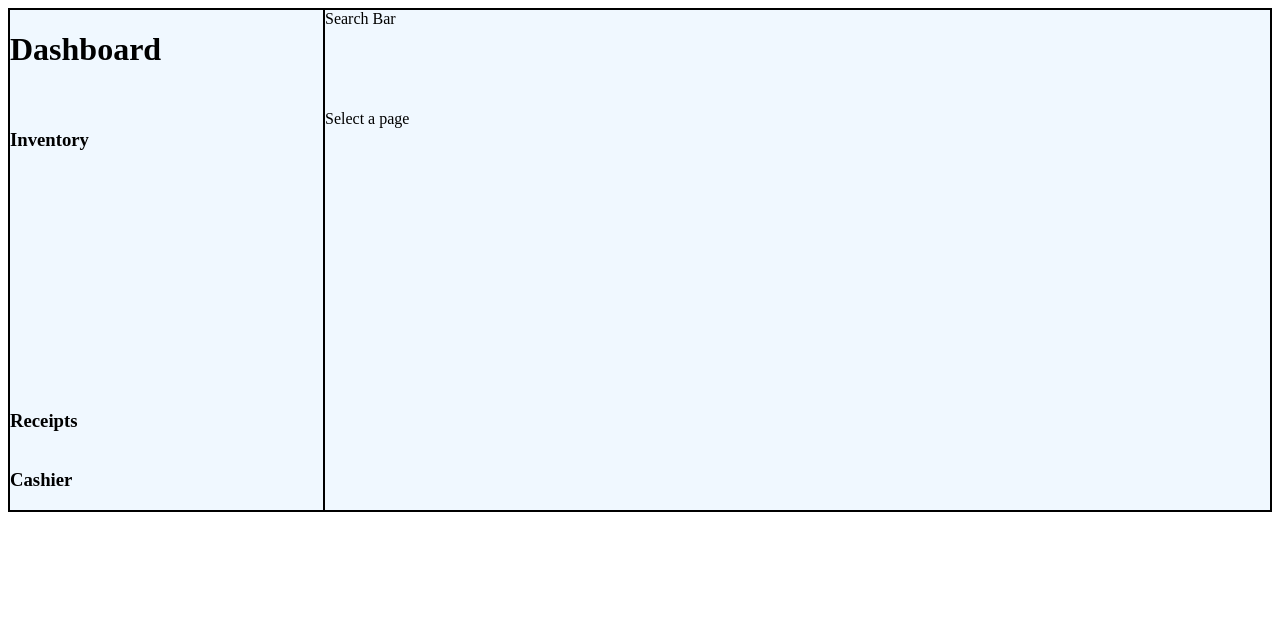
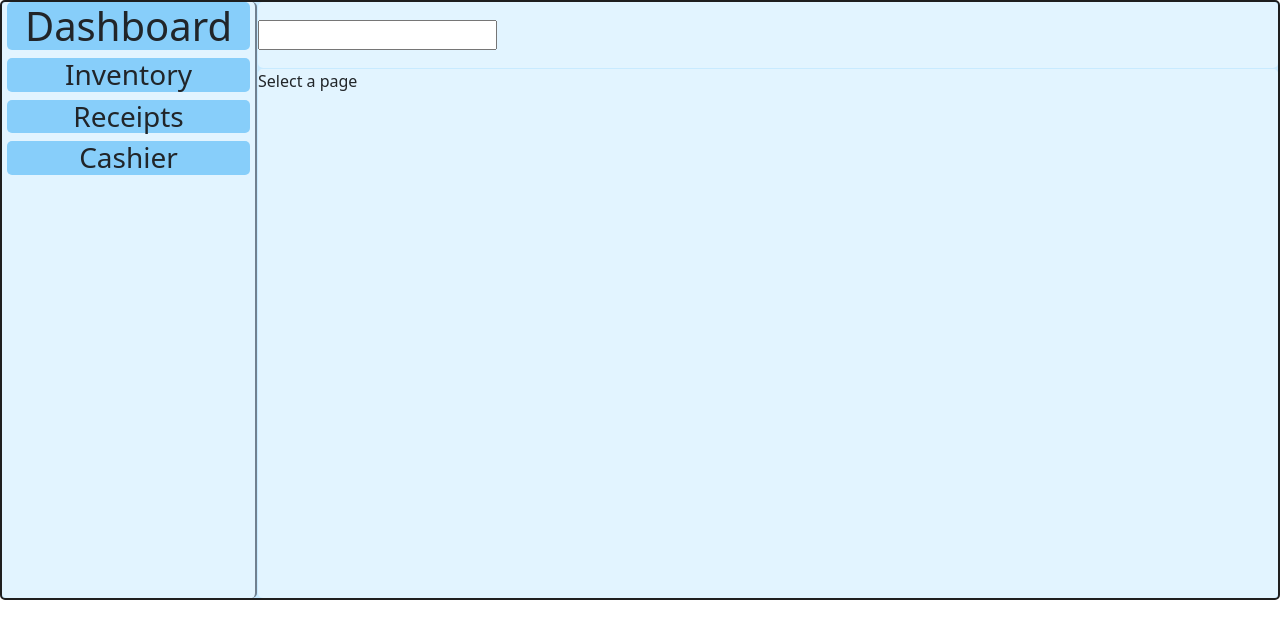
Before and after one commit to titisaka/PPiIT-Group-Project, a React (Vite) app in the folder frontend/: page / in a window 1280 px wide. Shown: the top 638 px of the page. Built offline with nearby package versions, Linux system fonts and the light colour scheme.

Commit message:
api reference and inventory table component implemented

```diff
--- a/frontend/electron.vite.config.mjs
+++ b/frontend/electron.vite.config.mjs
@@ -3,18 +3,17 @@ import { defineConfig } from 'electron-vite'
 import react from '@vitejs/plugin-react'
 
 export default defineConfig({
-  server: {
-    proxy: {
-      '/api': {
-        target: 'http://52.213.176.89', // Backend server
-        changeOrigin: true, // Ensure the request appears to come from the frontend server
-        rewrite: (path) => path.replace(/^\/api/, ''), // Optional: Remove '/api' prefix
+    main: {},
+  preload: {},
+  renderer: {
+    server : {
+      proxy : {
+        '/api' : {
+          target : 'http://52.213.176.89/',
+          changeOrigin : true,
+        },
       },
     },
-  },
-  main: {},
-  preload: {},
-  renderer: {
     resolve: {
       alias: {
         '@renderer': resolve('src/renderer/src')
--- a/frontend/src/renderer/src/App.jsx
+++ b/frontend/src/renderer/src/App.jsx
@@ -1,45 +1,39 @@
-import Inventory from './Pages/Inventory'
+import InventoryTable from './Pages/InventoryTable'
 import Checkout from './Pages/Checkout'
 import ReceiptViewer from './Pages/ReceiptViewer'
 import { useState } from 'react'
 
 export default function App() {
-  const [currPage, setPage] = useState(0);
+  const [currPage, setPage] = useState(0)
+  const [searchText, setSearchText] = useState('')
 
   function renderPage() {
     switch (currPage) {
       case 1:
-        return <Inventory />;
+        return <InventoryTable/>
       case 2:
-        return <ReceiptViewer />;
+        return <ReceiptViewer />
       case 3:
-        return <Checkout />;
+        return <Checkout />
       default:
-        return <div>Select a page</div>;
+        return <div>Select a page</div>
     }
   }
 
   return (
     <div className="page-layout">
-
       <div className="sidebar">
         <h1>Dashboard</h1>
-      </div>
-
-      <div className="search-bar">
-        Search Bar
-      </div>
-
-      <div className="sidebar">
         <h3 onClick={() => setPage(1)}>Inventory</h3>
         <h3 onClick={() => setPage(2)}>Receipts</h3>
         <h3 onClick={() => setPage(3)}>Cashier</h3>
       </div>
-
-      <div className="main-content">
-        {renderPage()}
+      <div className="search-bar">
+        <form>
+          <input type='text'></input>
+        </form>
       </div>
+      <div className="main-content">{renderPage()}</div>
     </div>
-
   )
 }
--- a/frontend/src/renderer/src/Pages/Checkout.jsx
+++ b/frontend/src/renderer/src/Pages/Checkout.jsx
@@ -1,7 +1,5 @@
 import '../styles.css'
 
 export default function Checkout() {
-  return (
-    <div>Checkout</div>
-  )
+  return <div>Checkout</div>
 }
--- a/frontend/src/renderer/src/Pages/Inventory.jsx
+++ /dev/null
@@ -1,7 +0,0 @@
-import '../styles.css'
-
-export default function Inventory() {
-  return (
-    <div>Inventory</div>
-  )
-}
--- /dev/null
+++ b/frontend/src/renderer/src/Pages/InventoryTable.jsx
@@ -0,0 +1,71 @@
+import { useEffect, useState } from 'react'
+import 'bootstrap/dist/css/bootstrap.css';
+//This component is a dynamic list of products from an online database that represents information of stock inventory/etc
+export default function InventoryTable(props) {
+  const [products, setProducts] = useState([])
+  const [contentIsLoaded, setContentIsLoaded] = useState(false)
+
+
+  //api call to inventory database hosted on our aws resources
+  useEffect(() => {
+    async function loadProducts() {
+      const data = await window.api.get("/products");
+      setProducts(data);
+      setContentIsLoaded(true);
+    }
+    console.log(props.text);
+    loadProducts();
+  }, [])
+
+  if (!contentIsLoaded) {
+    return (
+      <div>
+        <p>No Products are in the database...</p>
+      </div>
+    );
+  } else {
+    return (
+      <>
+        <div className='product-list container'>
+          <ul className="list-item">
+            <li className="item-value">ProductName</li>
+            <li className="item-value">Barcode</li>
+            <li className="item-value">Category</li>
+            <li className="item-value">Stock</li>
+            <li className="item-value">UnitPrice</li>
+            <li className="item-value">ReorderLevel</li>
+            <li className="item-value">iReorderQuantity</li>
+            <li className="item-value">DateRecieved</li>
+            <li className="item-value">LastOrder</li>
+            <li className="item-value">Expiration</li>
+            <li className="item-value">Warehouse</li>
+            <li className="item-value">SalesVolume</li>
+            <li className="item-value">InventoryTurnoveRate}</li>
+            <li className="item-value end">Status</li>
+          </ul>
+          {products.map(item => {
+            return (
+              <ul key={item.ProductId} className="list-item">
+                <li className="item-value">{item.ProductName}</li>
+                <li className="item-value">{item.Barcode}</li>
+                <li className="item-value">{item.Category}</li>
+                <li className="item-value">{item.Stock}</li>
+                <li className="item-value">{item.UnitPrice}</li>
+                <li className="item-value">{item.ReorderLevel}</li>
+                <li className="item-value">{item.ReorderQuantity}</li>
+                <li className="item-value">{item.DateRecieved}</li>
+                <li className="item-value">{item.LastOrder}</li>
+                <li className="item-value">{item.Expiration}</li>
+                <li className="item-value">{item.Warehouse}</li>
+                <li className="item-value">{item.SalesVolume}</li>
+                <li className="item-value">{item.InventoryTurnoveRate}</li>
+                <li className="item-value end">{item.Status}</li>
+              </ul>
+            );
+          }
+          )}
+        </div>
+      </>
+    );
+  }
+}
--- a/frontend/src/renderer/src/Pages/ReceiptViewer.jsx
+++ b/frontend/src/renderer/src/Pages/ReceiptViewer.jsx
@@ -1,7 +1,5 @@
 import '../styles.css'
 
 export default function ReceiptViewer() {
-  return (
-    <div>Receipt Viewer</div>
-  )
+  return <div>Receipt Viewer</div>
 }
--- a/frontend/src/renderer/src/styles.css
+++ b/frontend/src/renderer/src/styles.css
@@ -1,16 +1,72 @@
+div {
+    border-radius: 5px;
+}
+
+
 .page-layout {
     display: grid;
-    grid-template-columns: 1fr 3fr;
-    grid-template-rows: 1fr 4fr;
-    height: 500px;
-    background-color: aliceblue;
-    border: 2px solid black;
+    grid-template-columns: 1fr 4fr;
+    grid-template-rows: 1fr 8fr;
+    grid-gap: 1px;
+    height: 600px;
+    background-color: rgb(200, 234, 255);
+    border: 2px solid #1e1e1e;
+
+    div {
+        background-color: rgb(226, 244, 255);
+    }
+
 }
 
 .sidebar {
-    display: grid;
+    grid-row: 1 / span 2;
     padding: 0%;
-    border-right: 2px solid black;
+    border-right: 2px solid slategray;
     grid-template-columns: 1fr;
     grid-template-rows: 5fr;
+    h3 , h1{
+        text-align: center;
+        border-radius: 5px;
+        background-color: lightskyblue;
+        margin-left: 5px;
+        margin-right: 5px;
+        padding: 30;
+        :hover {
+            color: darkblue;
+        }
+    }
 }
+
+.search-bar {
+    align-content:center;
+    grid-column: 2;
+    grid-row: 1;
+}
+
+
+.product-list{
+    grid-column: 2;
+    grid-row: 2;
+    border: 2px solid slategray;
+    background-color: wheat;
+    height: 533px;
+    overflow-y: scroll;
+    overflow-y: scroll;
+    .list-item {
+        overflow-x: visible;
+        border: 1px solid slategray;
+        background-color: lightgray;
+        list-style-type: none;
+        margin: 0;
+        padding: 0;
+        .item-value {
+            overflow: visible;
+            border-right: 1px solid slategray;
+            display: inline;
+            white-space: nowrap;
+            .end {
+                border-right: 0px;
+            }
+        }
+    }
+}
```
Also changed, not shown: frontend/src/main/index.js (+15 -0 lines), frontend/src/preload/index.js (+9 -2 lines), 1 other file (tests, documents, lock files or other folders).
